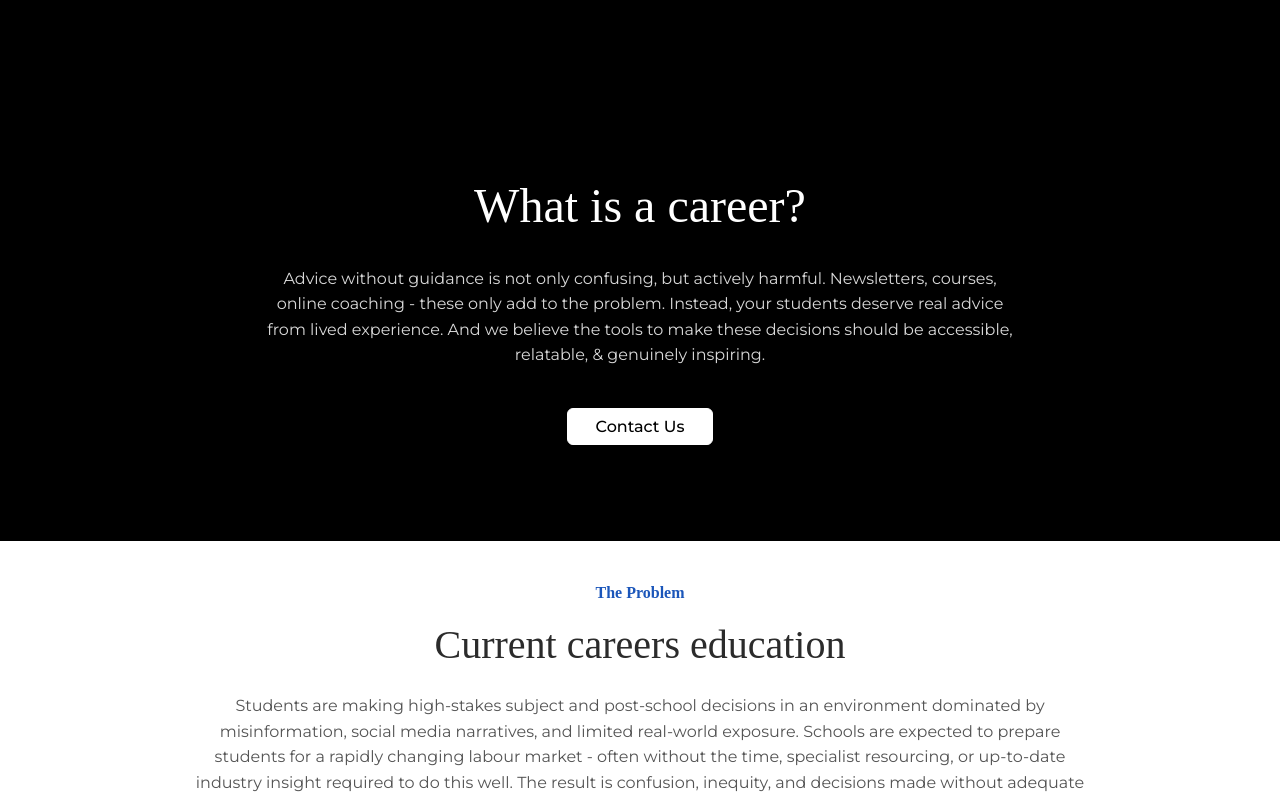
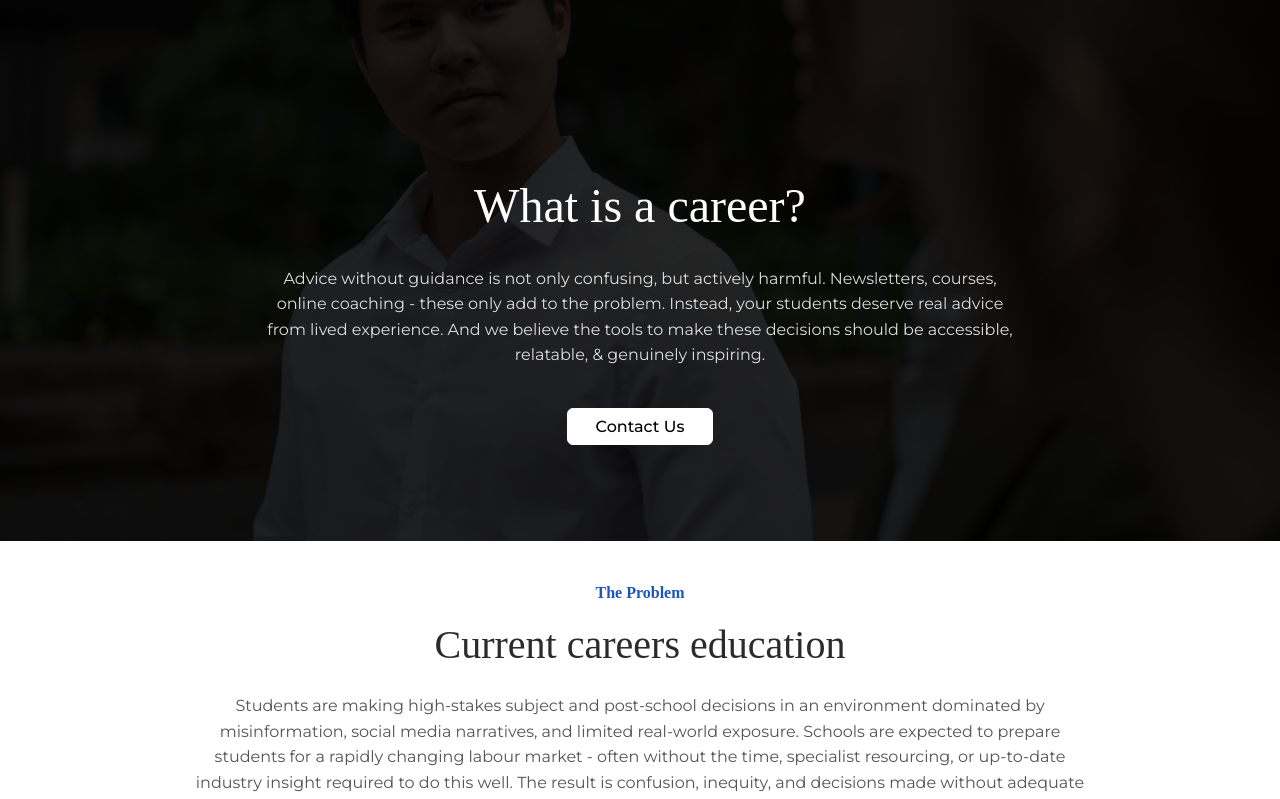
Before and after one commit to ethanhaan/advance, a React (Vite) app: page / in a window 1280 px wide. Shown: the part 1059-1858 px from the top of the page. Built offline with nearby package versions, Linux system fonts and the light colour scheme; a web font is replaced by a local one.

Commit message:
Added front photo

```diff
--- a/src/pages/front_page/components/RedPage.css
+++ b/src/pages/front_page/components/RedPage.css
@@ -6,30 +6,37 @@
 .red-page-section {
   height: 100vh;
   background-color: #000000;
+  background-size: cover;
+  background-position: center center;
+  background-repeat: no-repeat;
   position: relative;
   z-index: 10; /* Above tethered navbar (z=5), so it covers it */
   color: #ffffff;
   display: flex;
   justify-content: center;
   text-align: center;
-
-  /* --- Positioning Change --- */
-  /* Align content to the bottom */
   align-items: flex-end;
-  /* Add padding to lift it off the absolute bottom */
   padding-bottom: 8vh;
-  box-sizing: border-box; /* Ensures padding is included in the height */
-  /* --- End of Change --- */
+  box-sizing: border-box;
 }
 
-/* New content wrapper */
+.red-page-section::before {
+  content: '';
+  position: absolute;
+  inset: 0;
+  background-color: rgba(0, 0, 0, 0.85);
+  z-index: 0;
+}
+
 .red-page-content {
+  position: relative;
+  z-index: 1;
   max-width: 800px;
   padding: 2rem;
   display: flex;
   flex-direction: column;
   align-items: center;
-  gap: 1.5rem; /* Space between title, text, and button */
+  gap: 1.5rem;
 }
 
 /* Title styling */
--- a/src/pages/front_page/components/RedPage.jsx
+++ b/src/pages/front_page/components/RedPage.jsx
@@ -1,6 +1,7 @@
 import React from 'react';
 import { motion, useReducedMotion } from 'framer-motion';
 import './RedPage.css';
+import careerBg from '../assets/P1012175.jpg';
 
 export default function RedPage() {
   const prefersReducedMotion = useReducedMotion();
@@ -43,7 +44,7 @@ export default function RedPage() {
   };
 
   return (
-    <section className="red-page-section">
+    <section className="red-page-section" style={{ backgroundImage: `url(${careerBg})` }}>
       {/* Animated content wrapper */}
       <motion.div
         className="red-page-content"
```
Also changed, not shown: src/pages/front_page/assets/P1012175.jpg (added).
